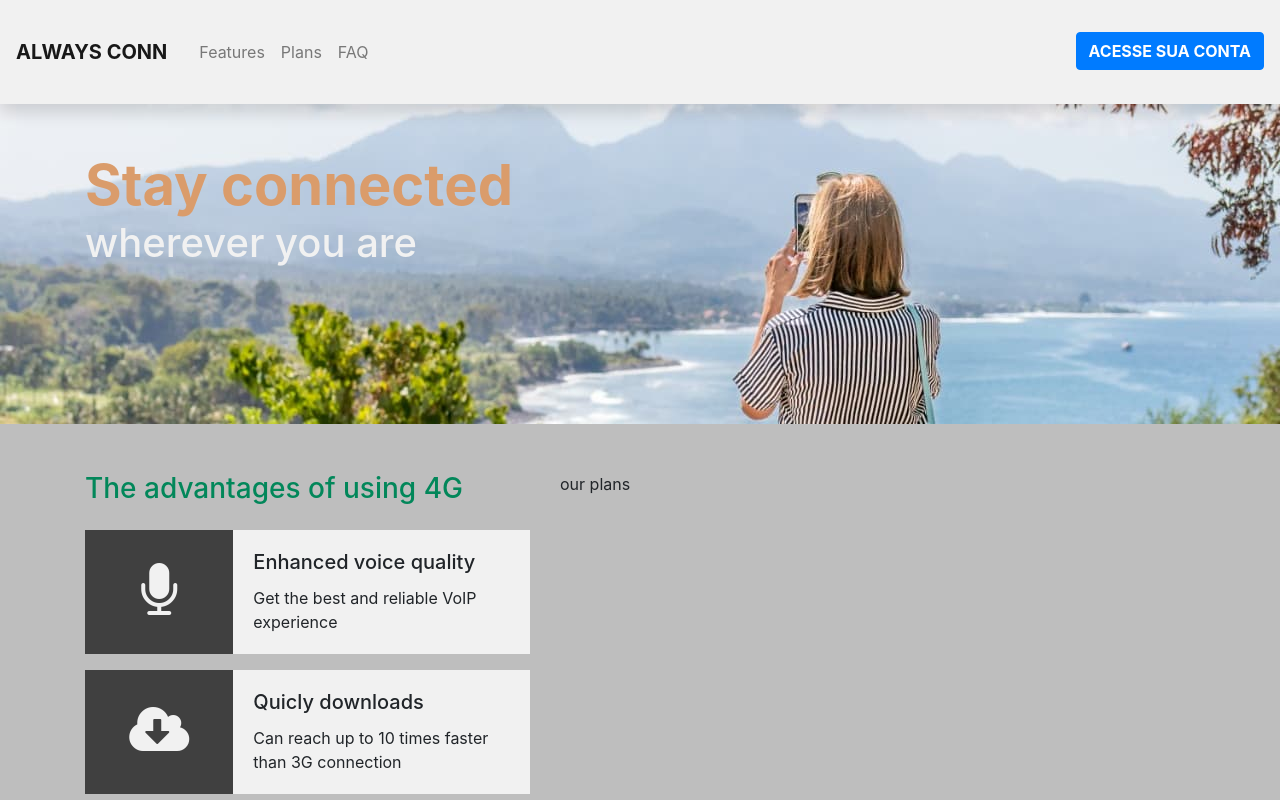
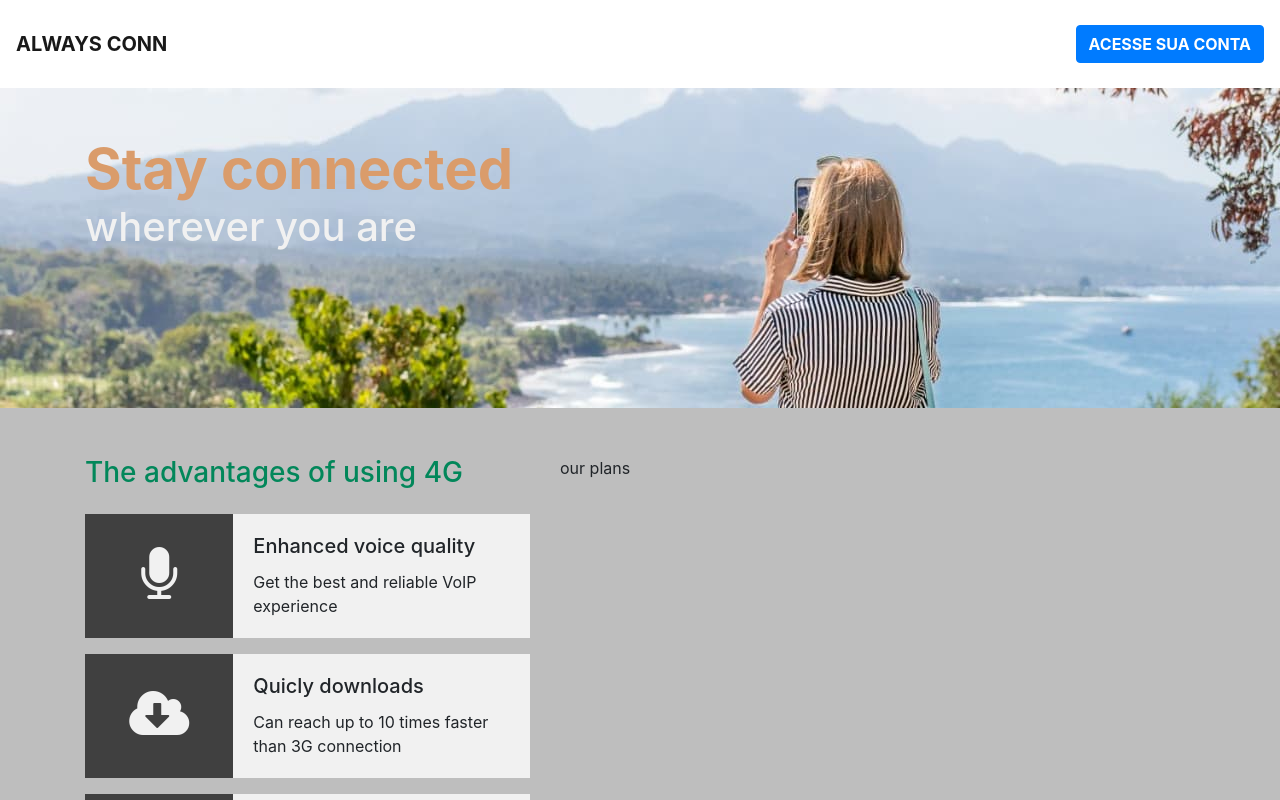
Before and after one commit to thgfrzm/always-conn, an Angular app: page / in a window 1280 px wide. Shown: the top 800 px of the page. Built offline with nearby package versions, Linux system fonts and the light colour scheme.

Commit message:
update header component

```diff
--- a/src/app/header/header.component.html
+++ b/src/app/header/header.component.html
@@ -1,22 +1,4 @@
-<nav class="navbar navbar-expand-lg navbar-light bg-white sticky-top shadow">
-  <a class="navbar-brand mr-4" [routerLink]="['/']"><span class="font-weight-bold text-uppercase">Always Conn</span></a>
-  <div class="collapse navbar-collapse" id="navbarToggler">
-    <ul class="navbar-nav w-100 my-4">
-      <li class="nav-item">
-        <a class="nav-link" href="#">Features</a>
-      </li>
-      <li class="nav-item">
-        <a class="nav-link" href="#">Plans</a>
-      </li>
-      <li class="nav-item">
-        <a class="nav-link" href="#">FAQ</a>
-      </li>
-      <li class="nav-item ml-auto">
-        <a class="btn btn-primary text-uppercase font-weight-bold" href="#" data-toggle="modal" data-target="#exampleModal">Acesse sua conta</a>
-      </li>
-    </ul>
-  </div>
-  <button class="navbar-toggler" type="button" data-toggle="collapse" data-target="#navbarToggler" aria-controls="navbarTogglerDemo03" aria-expanded="false" aria-label="Toggle navigation">
-    <span class="navbar-toggler-icon"></span>
-  </button>
+<nav class="navbar navbar-expand-lg navbar-light py-4 sticky-top">
+  <a class="navbar-brand mr-auto" [routerLink]="['/']"><span class="font-weight-bold text-uppercase">Always Conn</span></a>
+  <a class="btn btn-primary text-uppercase font-weight-bold" href="#" data-toggle="modal" data-target="#exampleModal">Acesse sua conta</a>
 </nav>
```
